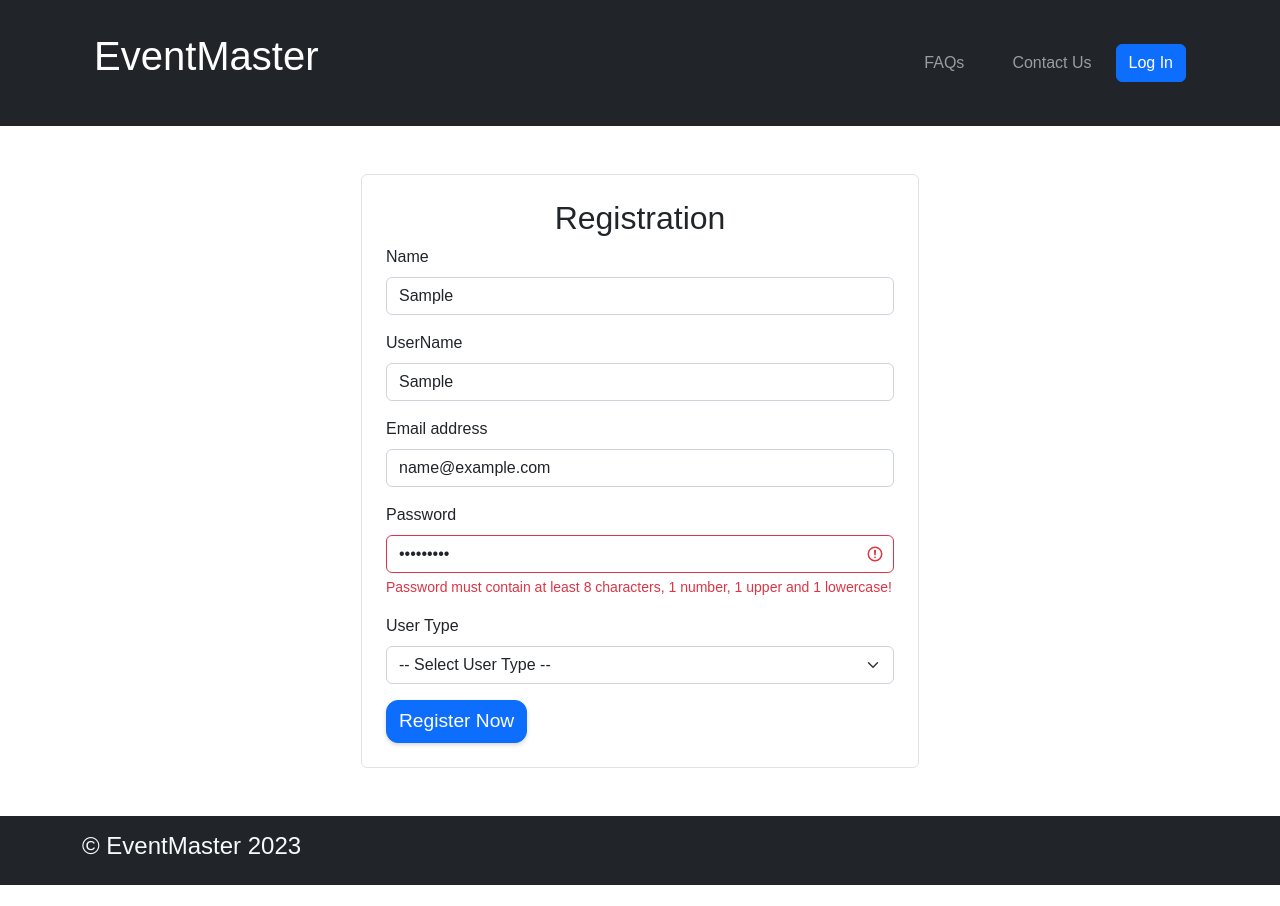
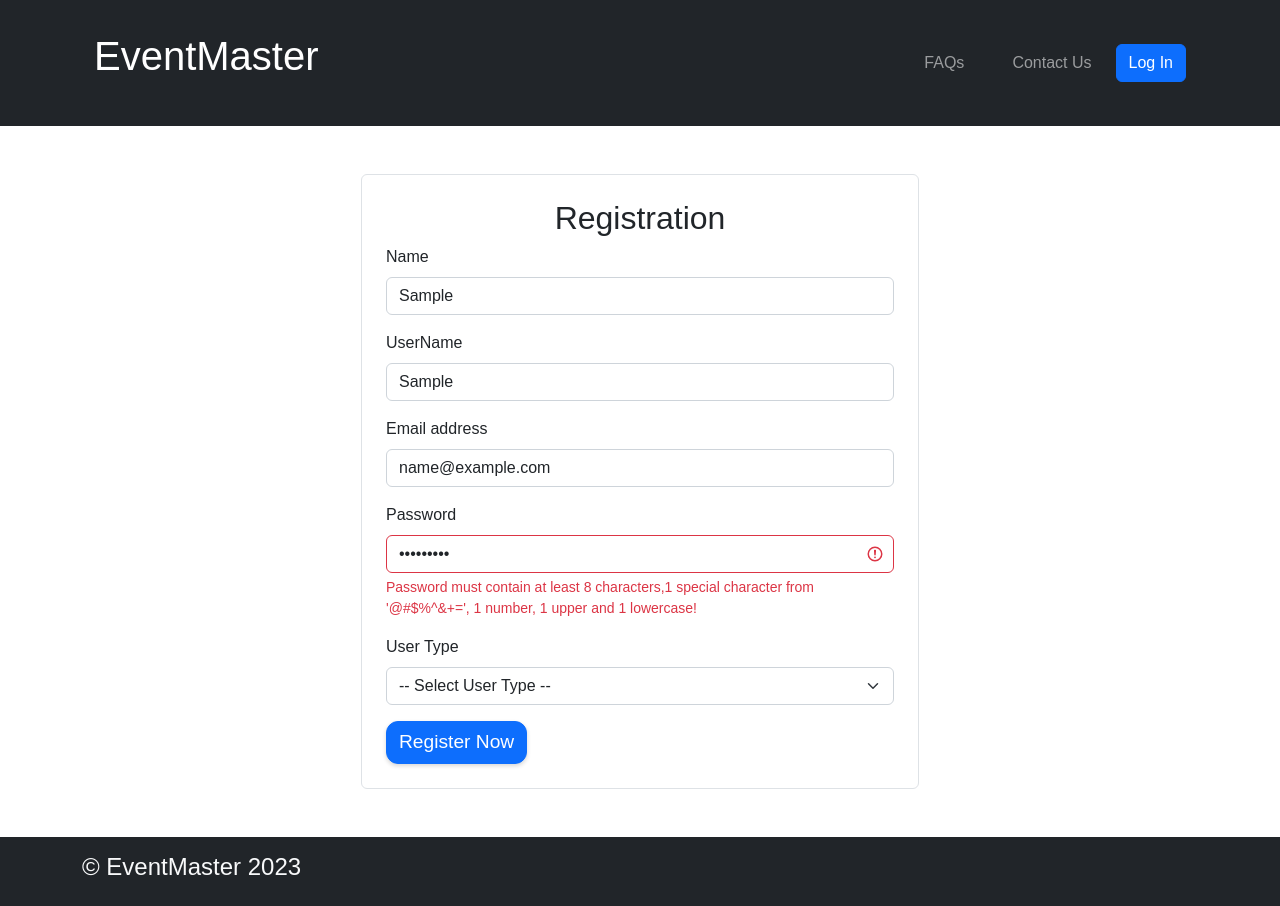
Before and after one commit to rachithans/eventmaster, a React (Create React App) app in the folder frontend/: page /register in a window 1280 px wide. Both pictures are taken after typing "Sample", "Sample", "name@example.com", "Sample123" into the empty fields and a click on the button "Register Now". Before the commit the page ends 885 px from the top, so only its background shows below. Built offline with nearby package versions, Linux system fonts and the light colour scheme.

Commit message:
updated regex

```diff
--- a/frontend/src/components/registrationpage/RegistrationForm.js
+++ b/frontend/src/components/registrationpage/RegistrationForm.js
@@ -116,7 +116,7 @@ function RegistrationForm() {
                 placeholder="Password"
               />
               <Form.Control.Feedback type="invalid">
-                Password must contain at least 8 characters, 1 number, 1 upper and 1 lowercase!
+                Password must contain at least 8 characters,1 special character from '@#$%^&+=',  1 number, 1 upper and 1 lowercase!
               </Form.Control.Feedback>
             </Form.Group>
 
```
